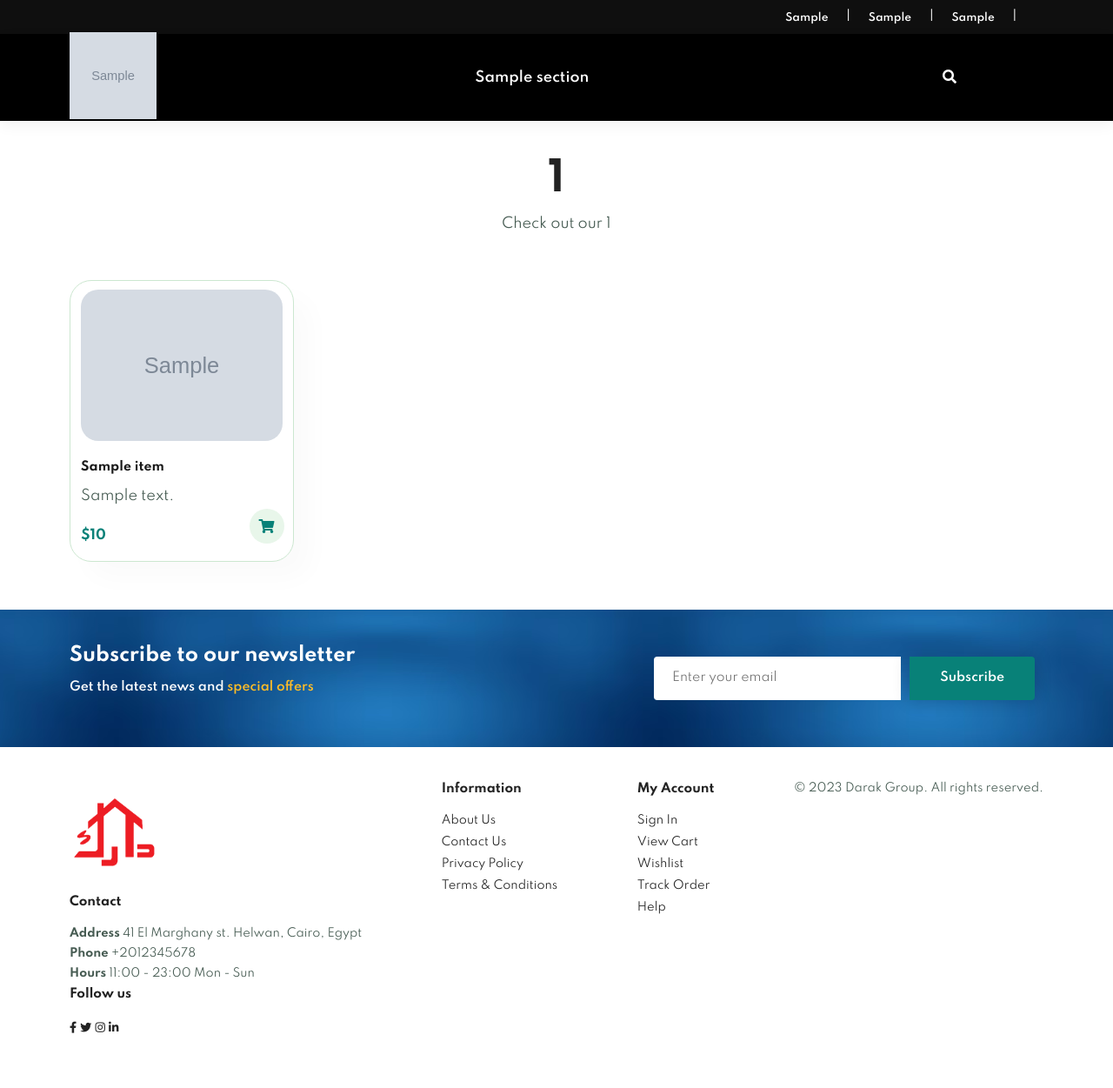
After one commit to m39-ibrahim/darak, a Flask app: page /sections/1 in a window 1280 px wide. The commit adds this page. Shown: the whole page at 87% size. Run offline with Flask 3, Linux system fonts and the light colour scheme; grey boxes marked "Sample" are stand-in pictures; a database or web service that is not in the repository returns one stand-in record (values such as "Sample title").

Commit message:
Retreiving section data. All redirect to the same page like categories

```diff
--- a/src/main.py
+++ b/src/main.py
@@ -7,4 +7,5 @@ from routes import *
 if __name__ == "__main__":
     app.secret_key = 'your_secret_key_here'
     app.register_blueprint(category_bp)
+    app.register_blueprint(section_bp)
     app.run(debug=True)
--- a/src/routes.py
+++ b/src/routes.py
@@ -3,3 +3,4 @@ from payment import *
 from view_stuff import *
 from home import *
 from category import *
+from section import *
--- /dev/null
+++ b/src/section.py
@@ -0,0 +1,40 @@
+# section.py
+from flask import Blueprint, render_template, jsonify, request
+from classes.DataAccess import DatabaseController
+from home import fetch_data
+from pprint import pprint
+
+section_bp = Blueprint('section', __name__)
+db_controller = DatabaseController()
+
+# You can keep the existing route for displaying the section content
+@section_bp.route("/sections/<section_name>", methods=['GET', 'POST'])
+def display_section(section_name):
+    section_name = section_name.replace("_", " ")
+    section_name = section_name[0].upper() + section_name[1:]
+    print("Section name:", section_name)
+    items = db_controller.db.item.find({"section": section_name})
+    print(items)
+
+    # Prepare a list to store item data
+    items_data = []
+    # Iterate through each item fetched from the database
+    for item in items:
+        # Extract necessary fields for each item
+        item_data = {
+            "id": str(item["_id"]),  # Convert ObjectId to string
+            "category": item["category"],
+            "section": item["section"],
+            "quantity": int(item["quantity"]),  # Convert to integer
+            "description": item["description"],
+            "name": item["name"],
+            "price": (item["price"]),  # Convert to float and adjust for currency
+            "images": item.get("images", ""),  # Get images if available, otherwise empty string
+        }
+        items_data.append(item_data)
+
+    pprint(items_data)
+    categories_data = db_controller.db.categories.find({})
+    small_header_data, header_data,hero_data, sections_data = fetch_data()
+    # Render the template with the section title and items data
+    return render_template("sections.html", section_title=section_name, items=items_data, categories=categories_data, header=header_data,  hero_data=db_controller.db.hero.find_one(), small_header=small_header_data, sections=sections_data)
--- a/src/static/script.js
+++ b/src/static/script.js
@@ -65,9 +65,10 @@ document.addEventListener("DOMContentLoaded", function () {
 
 
 document.getElementById('search-icon').addEventListener('click', function() {
+    console.log("Search icon clicked")
     var searchBox = document.getElementById('search-box');
     if (searchBox.classList.contains('visible')) {
-        searchBox.classList.remove('visible');
+        // searchBox.classList.remove('visible');
     } else {
         searchBox.classList.add('visible');
     }
@@ -168,3 +169,38 @@ $(document).ready(function() {
         console.log('Category clicked:', category);
     });
 });
+
+document.addEventListener('DOMContentLoaded', function() {
+    // const sectionLinks = document.querySelectorAll('.section-link');
+
+    // sectionLinks.forEach(function(sectionLink) {
+    //     sectionLink.addEventListener('click', function(event) {
+    //         event.preventDefault();  // Prevent the default behavior of the link
+    //         const sectionName = this.textContent.trim();
+    //         // Perform your desired action with the section data
+    //         console.log('Section clicked:', sectionName);
+    //         // Send the selected section to the server
+    //         sendSectionToServer(sectionName);
+    //         // window.location.href = '/sections/' + sectionName.replace(/\s+/g, '_').toLowerCase();
+    //     });
+    // });
+
+    function sendSectionToServer(sectionName) {
+        // Create an XMLHttpRequest object
+        const xhr = new XMLHttpRequest();
+        // Define the request method, URL, and asynchronous flag
+        xhr.open('POST', '/sections/' + sectionName, true);
+        // Set the request header
+        xhr.setRequestHeader('Content-Type', 'application/json');
+        // Define the callback function when the request is complete
+        xhr.onload = function() {
+            if (xhr.status === 200) {
+                console.log('Section sent to server successfully.');
+            } else {
+                console.error('Error sending section to server.');
+            }
+        };
+        // Send the request
+        xhr.send();
+    }
+});
--- a/src/templates/base.html
+++ b/src/templates/base.html
@@ -28,9 +28,8 @@
   <section id="header">
     <a href="/home"><img src="{{ header.logo }}" class="logo" alt="" width="100" height="100"/></a>
     {% for section in sections %}
-    <a href="/{{ (section.name|lower()).replace(' ', '_') }}.html" class="section-link" data-category="{{ section.categories|join(', ') }}">{{ section.name }}</a>
+    <a href="/sections/{{ (section.name|lower()).replace(' ', '_') }}" class="section-link" data-category="{{ section.categories|join(', ') }}">{{ section.name }}</a>
     {% endfor %}
-
     <ul id="navbar">
       <li><a href="javascript:void(0);" id="search-icon"><i class="fas fa-search"></i></a></li>
       <li><a href="#"><i class="{{header.header_2}}"></i> </a></li>
--- a/src/templates/cart.html
+++ /dev/null
@@ -1,3 +0,0 @@
-cart.html
-cart.html
-cart.html
--- a/src/templates/checkout.html
+++ /dev/null
@@ -1,3 +0,0 @@
-checkout.html
-checkout.html
-checkout.html
--- a/src/templates/electronic_devices.html
+++ /dev/null
@@ -1 +0,0 @@
-{% include 'base.html' %}
--- a/src/templates/error.html
+++ /dev/null
@@ -1,2 +0,0 @@
-error
-{{ err }}
--- a/src/templates/fabrics.html
+++ /dev/null
@@ -1 +0,0 @@
-{% include 'base.html' %}
--- a/src/templates/footer.html
+++ b/src/templates/footer.html
@@ -9,7 +9,7 @@
       rel="stylesheet"
       href="https://use.fontawesome.com/releases/v5.15.4/css/all.css"
     />
-    <link rel="stylesheet" href="static/style.css" />
+    <link rel="stylesheet" href="/static/style.css" />
     <title>Darak Group</title>
   </head>
 
@@ -71,4 +71,4 @@
       <p>© 2023 Darak Group. All rights reserved.</p>
     </div>
   </footer>
-  <script src="static/script.js"></script>
+  <script src="/static/script.js"></script>
--- a/src/templates/home_appliances.html
+++ /dev/null
@@ -1 +0,0 @@
-{% include 'base.html' %}
--- a/src/templates/index.html
+++ b/src/templates/index.html
@@ -307,7 +307,7 @@
       </div>
     </footer>
 
-  <script src="static/script.js"></script>
+  <script src="/static/script.js"></script>
 
 </body>
 </html>
--- /dev/null
+++ b/src/templates/sections.html
@@ -0,0 +1,29 @@
+{% include 'base.html' %}
+{% block stuff %}
+    <section id="product1" class="section-p1">
+        <h2>{{ section_title|title }}</h2>
+        <p>Check out our {{ section_title |title}}</p>
+<script>        console.log({{ items }})</script>
+        <div class="pro-container">
+            {% for item in items %}
+                <div class="pro">
+                    <!-- Assuming the image is stored in the database, otherwise adjust accordingly -->
+                    <img src="{{ item.images }}" alt="{{ item.name }}" />
+                    <div class="des">
+                        <!-- Displaying the item name and description -->
+                        <h5>{{ item.name }}</h5>
+                        <p>{{ item.description }}</p>
+                        <h4>${{ item.price }}</h4>
+                    </div>
+                    <a href="#"><i class="fas fa-shopping-cart cart"></i></a>
+                </div>
+            {% endfor %}
+        </div>
+    </section>
+    <script>
+console.log({{tester}}
+
+)
+{% include 'footer.html' %}
+    </script>
+{% endblock %}
--- a/src/templates/shop.html
+++ /dev/null
@@ -1,3 +0,0 @@
-category.html
-category.html
-category.html
```
